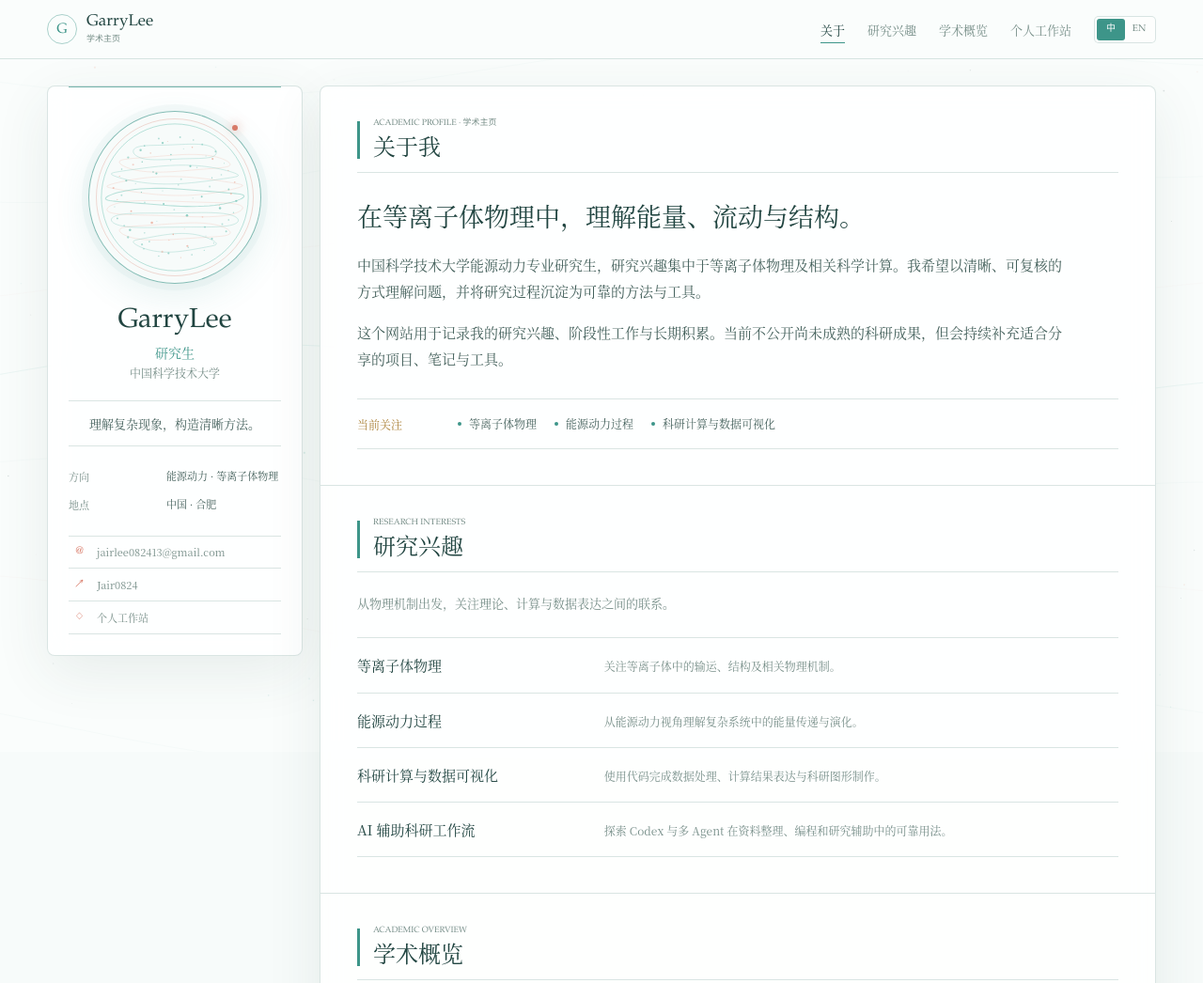
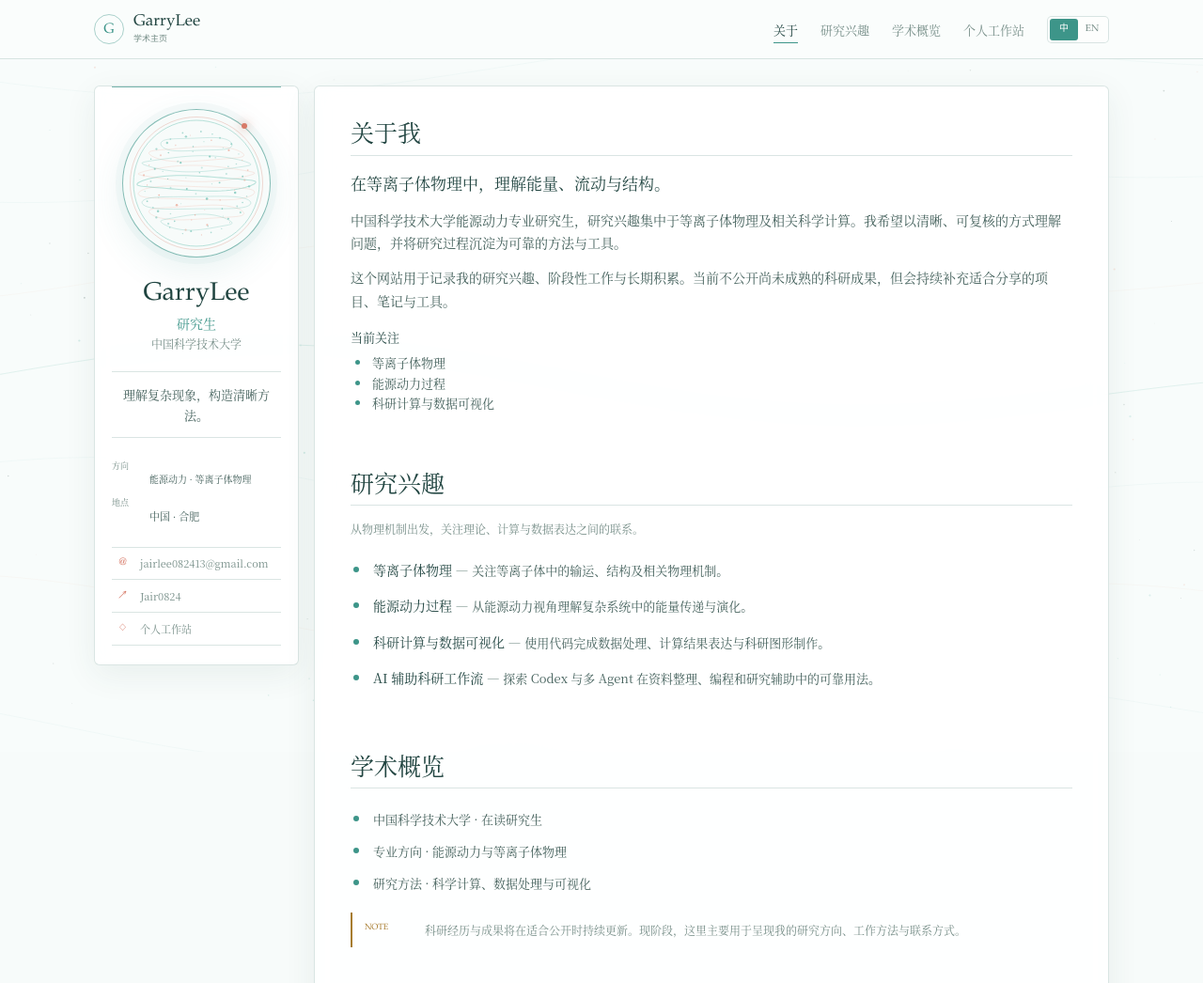
Before and after one commit to Jair0824/Jair0824.github.io, a website: page index.html in a window 1280 px wide. Shown: the top 1046 px of the page at 94% size. Drawn offline with Linux system fonts and the light colour scheme.

Commit message:
Align layout with reference academic template

```diff
--- a/assets/site.js
+++ b/assets/site.js
@@ -514,7 +514,7 @@ function initializePlasmaBackground(config) {
     context.save();
     for (let line = 0; line < 7; line += 1) {
       const color = line === 2 || line === 5 ? secondary : primary;
-      context.strokeStyle = `rgba(${color.join(', ')}, ${line === 3 ? 0.16 : 0.09})`;
+      context.strokeStyle = `rgba(${color.join(', ')}, ${line === 3 ? 0.21 : 0.11})`;
       context.lineWidth = line === 3 ? 0.9 : 0.55;
       context.beginPath();
       for (let x = -16; x <= width + 16; x += 13) {
--- a/assets/styles.css
+++ b/assets/styles.css
@@ -13,7 +13,7 @@
   --gold: #a77c2f;
   --serif-cn: "FZShuSong-Z01S", "方正书宋_GBK", "Source Han Serif SC", "Noto Serif CJK SC", "Noto Serif SC", "Songti SC", STSong, SimSun, serif;
   --serif-display: "Iowan Old Style", "Palatino Linotype", Palatino, "Book Antiqua", "FZShuSong-Z01S", "Source Han Serif SC", "Noto Serif SC", "Songti SC", STSong, SimSun, serif;
-  --shell: min(1180px, calc(100% - 48px));
+  --shell: min(1080px, calc(100% - 48px));
   color-scheme: light;
   color: var(--ink);
   background: var(--bg);
@@ -114,7 +114,7 @@ address {
 
 .background-shade {
   z-index: 1;
-  background: rgb(255 255 255 / 0.3);
+  background: rgb(255 255 255 / 0.12);
 }
 
 body > header,
@@ -278,8 +278,8 @@ body > noscript {
 
 .site-frame {
   display: grid;
-  grid-template-columns: 272px minmax(0, 1fr);
-  gap: 18px;
+  grid-template-columns: 218px minmax(0, 1fr);
+  gap: 16px;
   align-items: start;
   padding-block: 28px 36px;
 }
@@ -287,16 +287,16 @@ body > noscript {
 .identity-panel,
 .content-panel {
   border: 1px solid var(--line);
-  border-radius: 8px;
-  background: var(--panel);
-  box-shadow: 0 18px 60px rgb(40 79 72 / 0.09);
-  backdrop-filter: blur(12px);
+  border-radius: 6px;
+  background: rgb(255 255 255 / 0.88);
+  box-shadow: 0 10px 34px rgb(40 79 72 / 0.075);
+  backdrop-filter: blur(10px);
 }
 
 .identity-panel {
   position: sticky;
   top: 90px;
-  padding: 24px 22px 22px;
+  padding: 22px 18px 20px;
   overflow: hidden;
 }
 
@@ -304,8 +304,8 @@ body > noscript {
   content: "";
   position: absolute;
   top: 0;
-  right: 22px;
-  left: 22px;
+  right: 18px;
+  left: 18px;
   height: 1px;
   background: var(--accent);
   opacity: 0.7;
@@ -313,7 +313,7 @@ body > noscript {
 
 .profile-visual {
   position: relative;
-  width: 184px;
+  width: 158px;
   aspect-ratio: 1;
   margin: 2px auto 23px;
   border: 1px solid rgb(61 149 137 / 0.62);
@@ -357,7 +357,7 @@ body > noscript {
   margin-bottom: 3px;
   color: var(--ink);
   font-family: var(--serif-display);
-  font-size: 29px;
+  font-size: 27px;
   line-height: 1.2;
   text-align: center;
 }
@@ -395,15 +395,14 @@ body > noscript {
 }
 
 .identity-meta div {
-  display: grid;
-  grid-template-columns: 54px minmax(0, 1fr);
-  gap: 10px;
-  padding-block: 5px;
+  display: block;
+  padding-block: 6px;
 }
 
 .identity-meta dt {
   color: var(--muted);
-  font-size: 11px;
+  font-size: 9px;
+  line-height: 1.3;
 }
 
 .identity-meta dd {
@@ -411,6 +410,14 @@ body > noscript {
   color: var(--text);
   font-size: 11px;
   line-height: 1.55;
+}
+
+#profile-field {
+  display: block;
+  width: 100%;
+  overflow: visible;
+  font-size: 10px;
+  white-space: nowrap;
 }
 
 .identity-links {
@@ -476,171 +483,149 @@ body > noscript {
 
 .content-panel {
   min-width: 0;
+  padding: 32px 38px 38px;
   overflow: hidden;
 }
 
 .content-block {
-  padding: 34px 39px 38px;
+  padding: 0 0 30px;
+  border-bottom: 0;
+}
+
+.content-block + .content-block {
+  margin-top: 27px;
+}
+
+.content-block:last-child {
+  padding-bottom: 0;
+}
+
+.block-heading {
+  margin-bottom: 14px;
+  padding: 0 0 7px;
   border-bottom: 1px solid var(--line);
 }
 
-.content-block:last-child {
-  border-bottom: 0;
-}
-
-.block-heading {
-  position: relative;
-  margin-bottom: 25px;
-  padding: 0 0 13px 17px;
-  border-bottom: 1px solid var(--line);
-}
-
-.block-heading::before {
-  content: "";
-  position: absolute;
-  top: 3px;
-  bottom: 14px;
-  left: 0;
-  width: 3px;
-  background: var(--accent);
-}
-
 .block-heading p {
-  margin-bottom: 3px;
-  color: var(--muted);
-  font-family: var(--serif-display);
-  font-size: 9px;
-  line-height: 1.2;
-  text-transform: uppercase;
+  display: none;
 }
 
 .block-heading h2 {
   margin-bottom: 0;
   color: var(--ink);
-  font-size: 24px;
-  line-height: 1.25;
+  font-family: var(--serif-cn);
+  font-size: 25px;
+  line-height: 1.35;
 }
 
 .content-block > p,
 .workstation-copy > p {
-  max-width: 760px;
-  margin-bottom: 15px;
+  max-width: none;
+  margin-bottom: 12px;
   color: var(--text);
-  font-size: 15px;
-  line-height: 1.9;
+  font-size: 14px;
+  line-height: 1.78;
 }
 
 .content-block .lead {
-  max-width: 760px;
-  margin-bottom: 17px;
+  max-width: none;
+  margin-bottom: 12px;
   color: var(--ink);
-  font-size: 27px;
-  line-height: 1.55;
+  font-size: 17px;
+  line-height: 1.75;
   white-space: pre-line;
 }
 
 .block-intro {
-  margin-top: -4px;
-  margin-bottom: 24px !important;
+  margin-top: 0;
+  margin-bottom: 13px !important;
   color: var(--muted) !important;
-  font-size: 13px !important;
+  font-size: 12px !important;
 }
 
 .focus-strip {
-  display: grid;
-  grid-template-columns: 88px minmax(0, 1fr);
-  gap: 19px;
-  margin-top: 27px;
-  padding-block: 15px;
-  border-top: 1px solid var(--line);
-  border-bottom: 1px solid var(--line);
+  display: block;
+  margin-top: 14px;
+  padding: 0;
+  border: 0;
 }
 
 .focus-strip h3 {
-  margin: 1px 0 0;
-  color: var(--gold);
-  font-size: 12px;
+  margin: 0 0 5px;
+  color: var(--ink);
+  font-size: 13px;
 }
 
 .focus-strip ul {
-  display: flex;
-  flex-wrap: wrap;
-  gap: 7px 19px;
+  display: block;
   margin: 0;
-  padding: 0;
-  list-style: none;
+  padding-left: 22px;
+  list-style: disc;
 }
 
 .focus-strip li {
-  position: relative;
-  padding-left: 12px;
+  padding-left: 1px;
   color: var(--text);
-  font-size: 12px;
+  font-size: 13px;
+  line-height: 1.65;
 }
 
-.focus-strip li::before {
-  content: "";
-  position: absolute;
-  top: 0.78em;
-  left: 0;
-  width: 4px;
-  height: 4px;
-  border-radius: 50%;
-  background: var(--accent);
+.focus-strip li::marker,
+.interest-item::marker,
+.timeline-item::marker {
+  color: var(--accent);
 }
 
 .interest-list {
-  border-top: 1px solid var(--line);
+  margin: 0;
+  padding-left: 22px;
+  border: 0;
 }
 
 .interest-item {
-  display: grid;
-  grid-template-columns: minmax(170px, 0.44fr) minmax(0, 1fr);
-  gap: 22px;
-  align-items: baseline;
-  padding-block: 17px;
-  border-bottom: 1px solid var(--line);
+  display: list-item;
+  padding: 5px 0 5px 2px;
+  border: 0;
 }
 
 .interest-item h3 {
+  display: inline;
   margin-bottom: 0;
   color: var(--ink);
-  font-size: 15px;
-  line-height: 1.55;
+  font-size: 14px;
+  line-height: 1.7;
+}
+
+.interest-item h3::after {
+  content: " — ";
+  color: var(--muted);
 }
 
 .interest-item p {
+  display: inline;
   margin-bottom: 0;
-  color: var(--muted);
-  font-size: 12px;
-  line-height: 1.75;
+  color: var(--text);
+  font-size: 13px;
+  line-height: 1.7;
 }
 
 .timeline {
-  position: relative;
-  margin-left: 6px;
-  border-left: 1px solid var(--line-strong);
+  margin: 0;
+  padding-left: 22px;
+  border: 0;
 }
 
 .timeline-item {
-  position: relative;
-  padding: 0 0 20px 21px;
+  display: list-item;
+  padding: 4px 0 4px 2px;
 }
 
 .timeline-item:last-child {
-  padding-bottom: 0;
+  padding-bottom: 4px;
 }
 
 .timeline-item::before {
-  content: "";
-  position: absolute;
-  top: 7px;
-  left: -3px;
-  width: 5px;
-  height: 5px;
-  border-radius: 50%;
-  background: var(--accent);
-  box-shadow: 0 0 0 4px rgb(61 149 137 / 0.08);
+  content: none;
 }
 
 .timeline-item p {
@@ -654,10 +639,10 @@ body > noscript {
   display: grid;
   grid-template-columns: 50px minmax(0, 1fr);
   gap: 14px;
-  margin-top: 28px;
-  padding: 15px 17px;
+  margin-top: 15px;
+  padding: 8px 0 8px 13px;
   border-left: 2px solid var(--gold);
-  background: rgb(167 124 47 / 0.055);
+  background: transparent;
 }
 
 .editorial-note span {
@@ -674,7 +659,7 @@ body > noscript {
 }
 
 .workstation-block {
-  background: rgb(105 191 177 / 0.04);
+  background: transparent;
 }
 
 .workstation-copy {
@@ -711,57 +696,53 @@ body > noscript {
 }
 
 .services-grid {
-  display: grid;
-  grid-template-columns: repeat(3, minmax(0, 1fr));
-  border-top: 1px solid var(--line);
-  border-bottom: 1px solid var(--line);
+  display: block;
+  margin: 0;
+  padding-left: 22px;
+  border: 0;
 }
 
 .service-card {
   position: relative;
+  display: list-item;
   min-width: 0;
-  padding: 23px 18px 20px 0;
+  padding: 6px 0 8px 2px;
 }
 
 .service-card::before {
-  content: "";
-  width: 28px;
-  height: 2px;
-  display: block;
-  margin-bottom: 13px;
-  background: var(--coral);
+  content: none;
 }
 
 .service-card + .service-card {
-  padding-left: 18px;
-  border-left: 1px solid var(--line);
+  padding-left: 2px;
+  border-left: 0;
 }
 
 .service-card h3 {
-  min-height: 3.1em;
-  margin: 0 0 10px;
+  min-height: 0;
+  margin: 0 0 2px;
   color: var(--ink);
-  font-size: 15px;
+  font-size: 14px;
   line-height: 1.55;
 }
 
 .service-card p {
   margin-bottom: 0;
-  color: var(--muted);
-  font-size: 12px;
-  line-height: 1.75;
+  color: var(--text);
+  font-size: 13px;
+  line-height: 1.7;
 }
 
 .project-list {
-  border-top: 1px solid var(--line);
+  border-top: 0;
 }
 
 .project-item {
   display: grid;
   grid-template-columns: minmax(230px, 0.82fr) minmax(0, 1fr);
   gap: 27px;
-  padding-block: 22px;
-  border-bottom: 1px solid var(--line);
+  padding-block: 8px 18px;
+  border-bottom: 0;
 }
 
 .project-preview {
@@ -874,23 +855,18 @@ body > noscript {
   margin: 0;
   padding: 0;
   list-style: none;
-  border-top: 1px solid var(--line);
+  padding-left: 22px;
+  border: 0;
 }
 
 .process-list li {
-  position: relative;
-  padding: 15px 0 15px 21px;
-  border-bottom: 1px solid var(--line);
+  display: list-item;
+  padding: 5px 0 7px 2px;
+  border: 0;
 }
 
 .process-list li::before {
-  content: "";
-  position: absolute;
-  top: 24px;
-  left: 1px;
-  width: 8px;
-  height: 1px;
-  background: var(--coral);
+  content: none;
 }
 
 .process-list h3 {
@@ -907,7 +883,7 @@ body > noscript {
 }
 
 .contact-block {
-  background: rgb(234 161 142 / 0.035);
+  background: transparent;
 }
 
 .contact-list {
@@ -998,19 +974,23 @@ body > noscript {
   }
 
   .site-frame {
-    grid-template-columns: 234px minmax(0, 1fr);
+    grid-template-columns: 210px minmax(0, 1fr);
   }
 
   .identity-panel {
-    padding-inline: 18px;
+    padding-inline: 15px;
   }
 
   .profile-visual {
-    width: 158px;
+    width: 145px;
+  }
+
+  .content-panel {
+    padding-inline: 30px;
   }
 
   .content-block {
-    padding-inline: 29px;
+    padding-inline: 0;
   }
 
   .interest-item {
@@ -1025,9 +1005,9 @@ body > noscript {
   .service-card,
   .service-card + .service-card {
     min-height: 0;
-    padding: 16px 0;
+    padding: 6px 0 8px 2px;
     border-left: 0;
-    border-bottom: 1px solid var(--line);
+    border-bottom: 0;
   }
 
   .service-card:last-child {
@@ -1179,7 +1159,11 @@ body > noscript {
   }
 
   .content-block {
-    padding: 25px 21px 29px;
+    padding: 0 0 25px;
+  }
+
+  .content-panel {
+    padding: 25px 20px 29px;
   }
 
   .block-heading {
@@ -1191,7 +1175,7 @@ body > noscript {
   }
 
   .content-block .lead {
-    font-size: 22px;
+    font-size: 17px;
   }
 
   .content-block > p,
```
